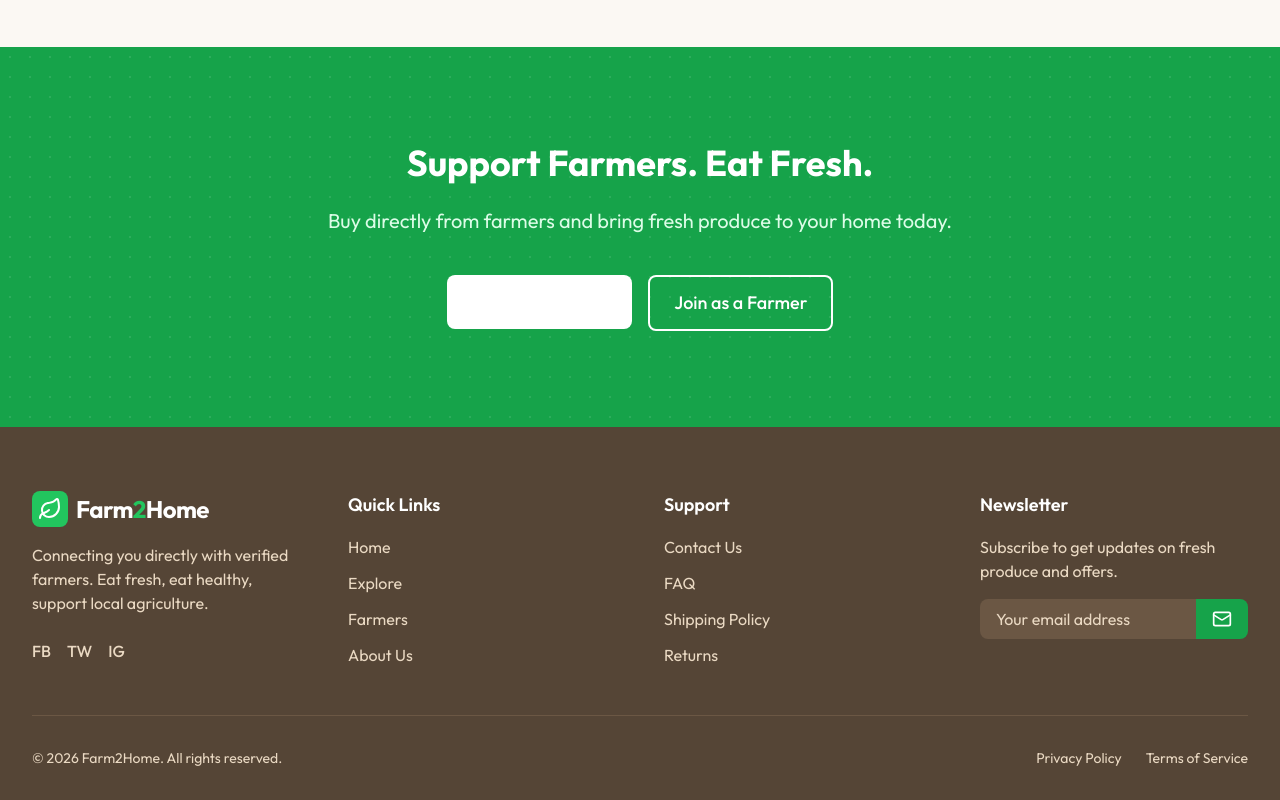
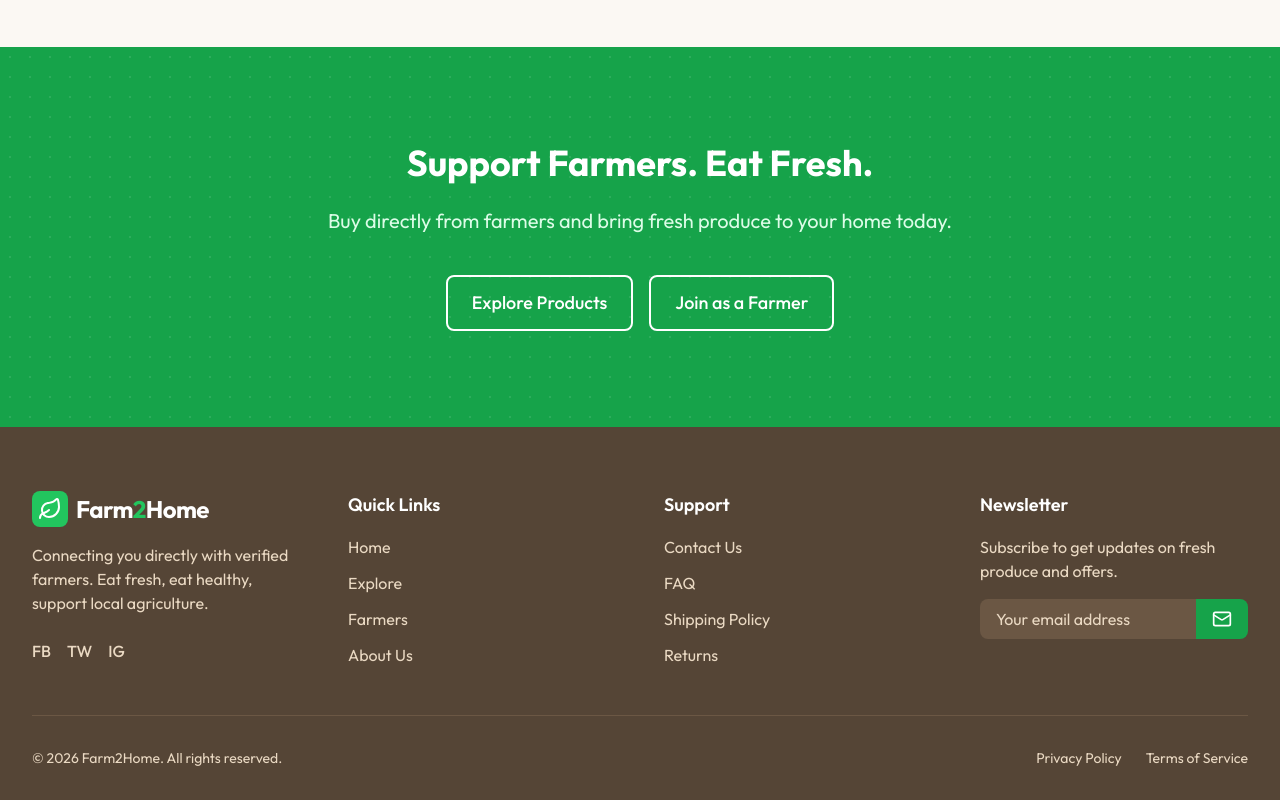
Before and after one commit to shivanshdotdev/Farm2Home, a React (Vite) app in the folder frontend/: page / in a window 1280 px wide. Shown: the part 4043-4843 px from the top of the page. Built offline with nearby package versions, Linux system fonts and the light colour scheme.

Commit message:
fixed a small ui bug in home page which was at the bottom of the page

```diff
--- a/frontend/src/pages/Home.jsx
+++ b/frontend/src/pages/Home.jsx
@@ -207,7 +207,7 @@ const Home = () => {
           </p>
           <div className="flex flex-col sm:flex-row justify-center gap-4">
             <Link to="/explore">
-              <Button size="lg" className="w-full sm:w-auto bg-white text-primary-700 hover:bg-gray-50 border border-transparent">
+              <Button variant="outline" size="lg" className="w-full sm:w-auto text-white border-white hover:bg-primary-700 hover:text-white">
                 Explore Products
               </Button>
             </Link>
```
